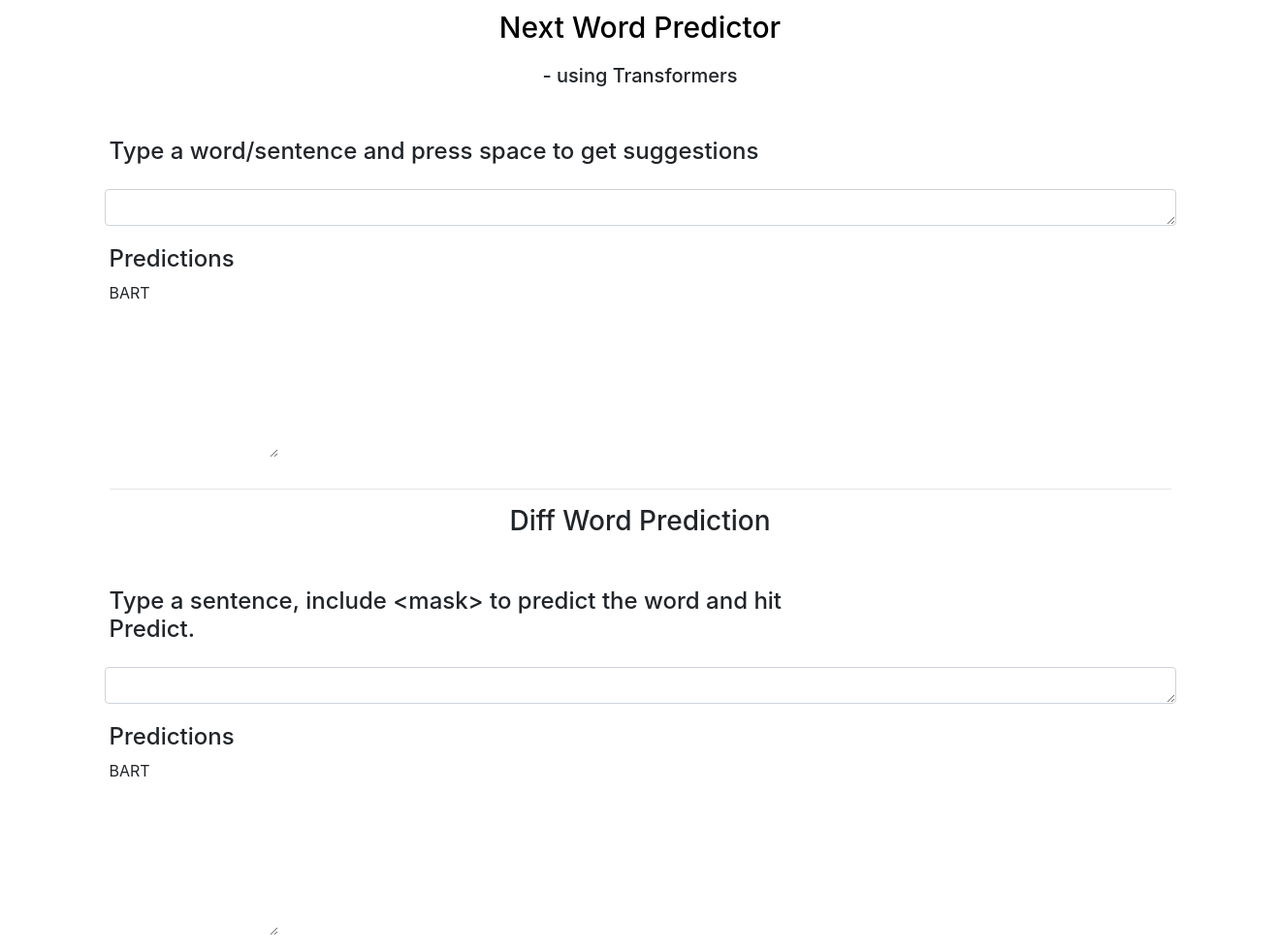
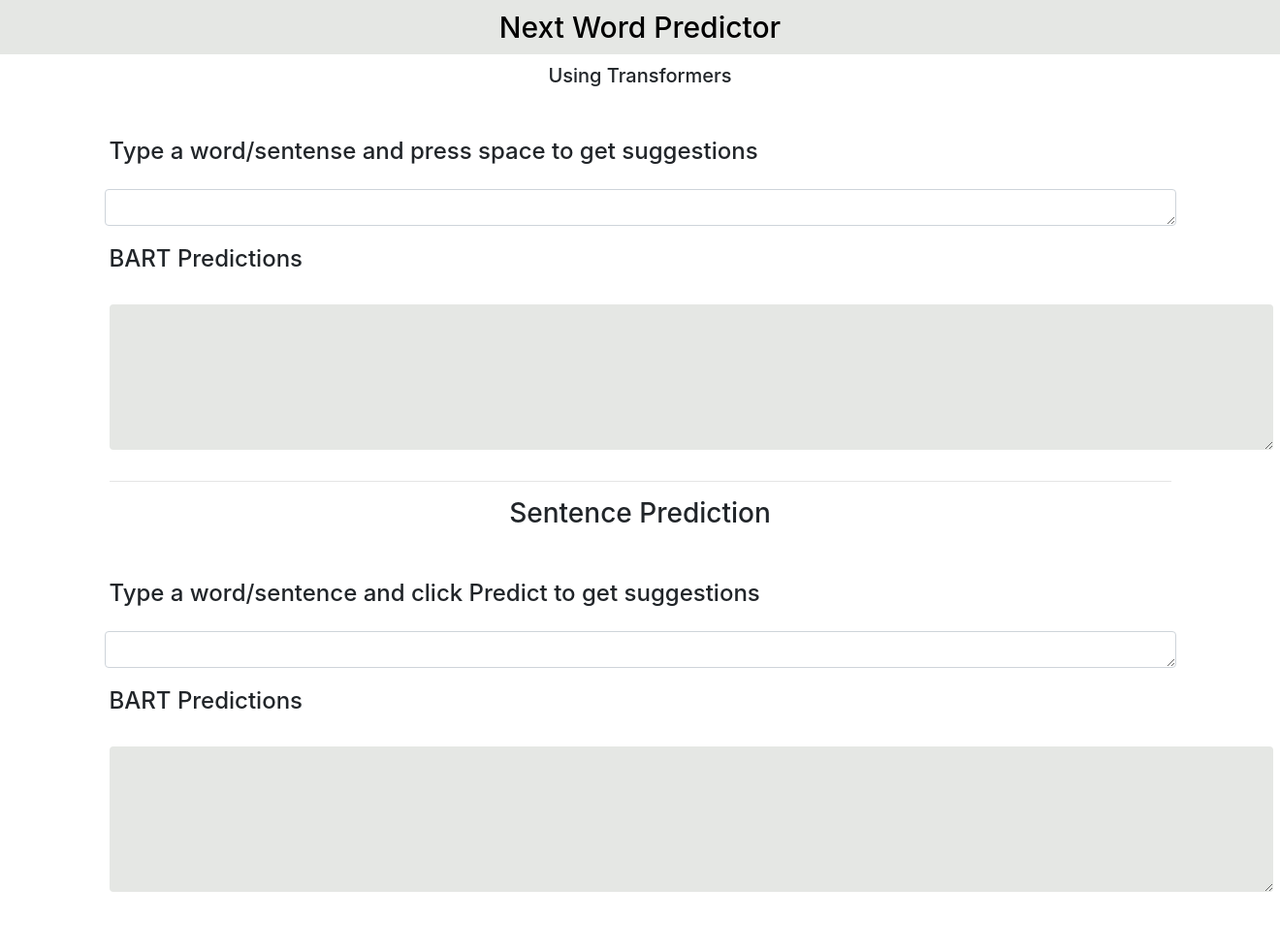
Before and after one commit to Ajay10422/Next_word_Predictor, a Flask app: page / in a window 1320 px wide. Shown: the whole page at 97% size. After the commit the page ends 920 px from the top, so only its background shows below. Run offline with Flask 3, Linux system fonts and the light colour scheme; some libraries are stand-ins or nearby versions.

Commit message:
Design changes

```diff
--- a/NextWordPredictor/static/css/app.css
+++ b/NextWordPredictor/static/css/app.css
@@ -5,7 +5,6 @@
 	text-align: center;
 	display: none;
 	z-index: 1000 !important;
-	/* background: #ccc8; */
 }
 
 .spinner-border {
@@ -17,7 +16,7 @@ h2 {
 	font-size: 30px;
 	text-align: center;
 	width: 100%;
-	/* background: #a2f775; */
+	background: #e5e7e4;
 	padding: 13px;
 	line-height: 30px;
 	color: rgb(0, 0, 0);
@@ -26,6 +25,10 @@ h2 {
 h4 {
 	margin-top: 20px;
 }
+
+/* h5 {
+	background: #a2f775;
+} */
 
 .input-group-text.positive {
 	background-color: #c5ffdb !important;
@@ -40,8 +43,9 @@ h4 {
 }
 
 .txt_response {
-	background-color: #FFF !important;
+	background-color: #e5e7e4 !important;
 	height: 150px !important;
+	width: 1200px !important;
 }
 
 #max_paragraphs {
--- a/NextWordPredictor/templates/index.html
+++ b/NextWordPredictor/templates/index.html
@@ -24,12 +24,12 @@
         <div class="col-sm-1"></div>
         <div class="col-sm-10">
             <center>
-                <h5>- using Transformers</h5>
+                <h5>Using Transformers</h5>
             </center>
             <div class="form-row">
                 <div class="form-group col-md-8">
                     <br>
-                    <h4>Type a word/sentence and press space to get suggestions</h4>
+                    <h4>Type a word/sentense and press space to get suggestions</h4>
                 </div>
                 <div class="form-group col-md-4">
                     <br>
@@ -40,26 +40,26 @@
                 <textarea class="form-control txt_input" id="input_text" rows="1"></textarea>
             </div>
 
-            <h4> Predictions </h4>
+            <h4> BART Predictions </h4>
             <div class="form-row">
 
                 <div class="form-group col-md-2">
-                    <label for="text_paragraphs">BART</label>
+                    <label for="text_paragraphs"></label>
                     <textarea class="form-control txt_response" id="text_bart" readonly></textarea>
                 </div>
 
             </div>
             <hr>
 
-            <!-- Diff PREDICTION -->
+            <!-- Senrence PREDICTION -->
             <center>
-                <h3>Diff Word Prediction</h3>
+                <h3>Sentence Prediction</h3>
             </center>
 
             <div class="form-row">
                 <div class="form-group col-md-8">
                     <br>
-                    <h4>Type a sentence, include &lt;mask&gt; to predict the word and hit Predict.</h4>
+                    <h4>Type a word/sentence and click Predict to get suggestions</h4>
                 </div>
                 <div class="form-group col-md-2">
                     <br>
@@ -73,11 +73,11 @@
                 <textarea class="form-control txt_input" id="mask_input_text" rows="1"></textarea>
             </div>
 
-            <h4> Predictions </h4>
+            <h4> BART Predictions </h4>
             <div class="form-row">
 
                 <div class="form-group col-md-2">
-                    <label for="text_paragraphs">BART</label>
+                    <label for="text_paragraphs"></label>
                     <textarea class="form-control txt_response" id="mask_text_bart" readonly></textarea>
                 </div>
 
```
